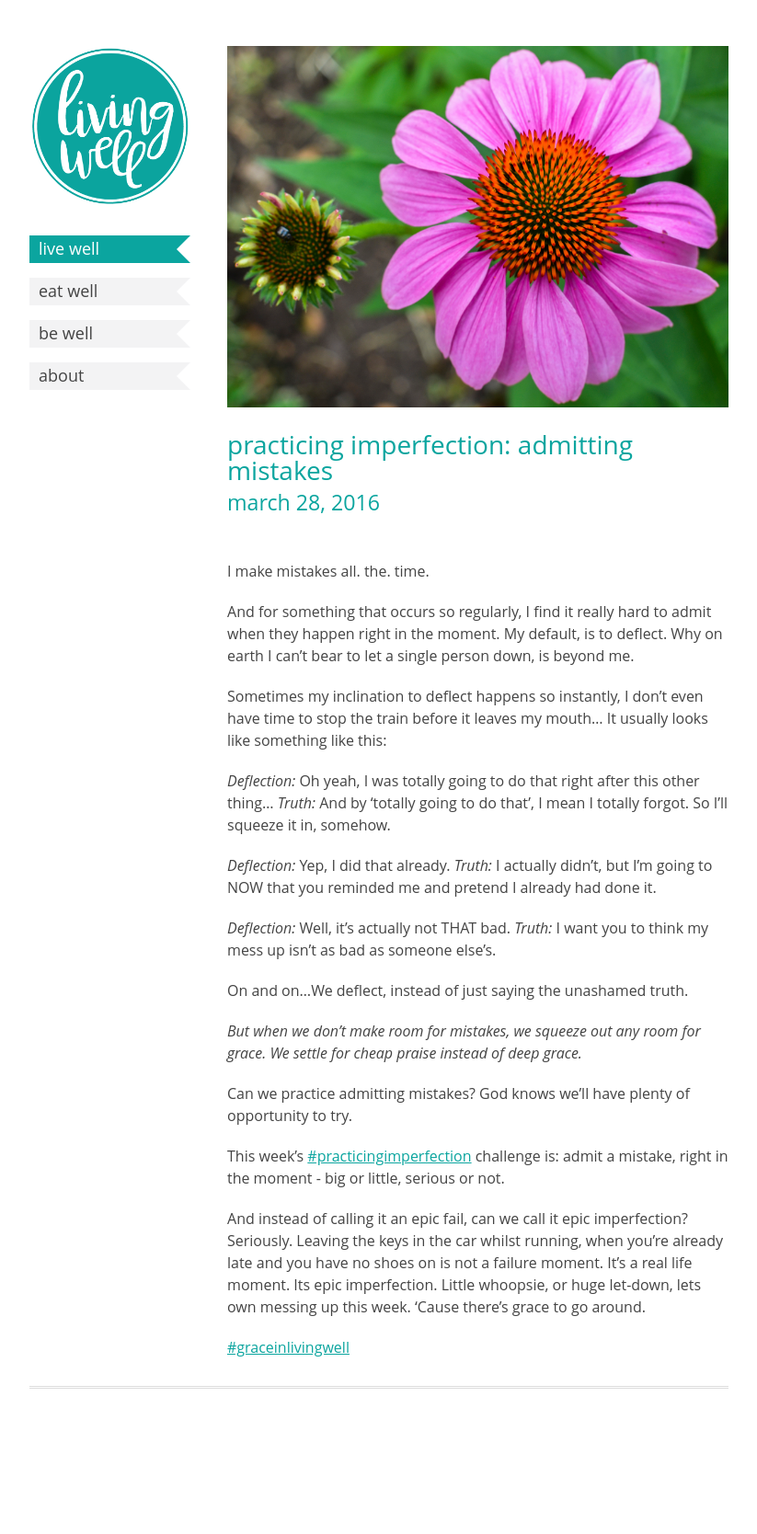
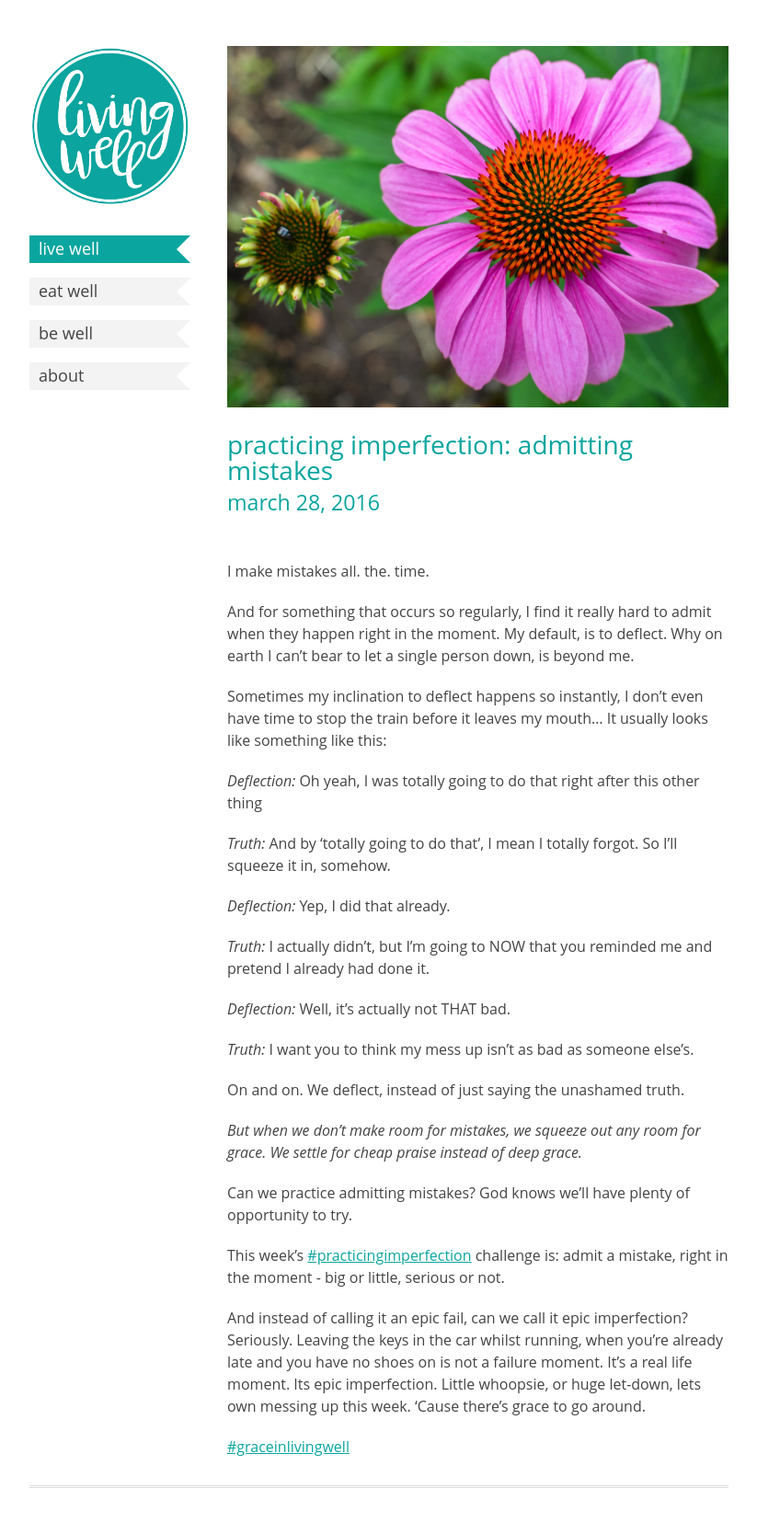
Before and after one commit to dreger/thelivingwell.co, a Jekyll site: the page built from _posts/live/2016-03-28-admitting-mistakes.md, in a window 1280 px wide. Shown: the whole page at 92% size, without its empty margins (228-1051 px from the left). Built offline with Jekyll 4.4.1, drawn with Linux system fonts in a browser that asks for light colours; before the commit the page ends 1560 px from its top, so only the background shows below that.

```diff
--- a/_posts/live/2016-03-28-admitting-mistakes.md
+++ b/_posts/live/2016-03-28-admitting-mistakes.md
@@ -10,16 +10,19 @@ And for something that occurs so regularly, I find it really hard to admit when
 
 Sometimes my inclination to deflect happens so instantly, I don’t even have time to stop the train before it leaves my mouth… It usually looks like something like this:
 
-*Deflection:* Oh yeah, I was totally going to do that right after this other thing…
+*Deflection:* Oh yeah, I was totally going to do that right after this other thing
+
 *Truth:* And by ‘totally going to do that’, I mean I totally forgot. So I’ll squeeze it in, somehow.
 
 *Deflection:* Yep, I did that already.
+
 *Truth:* I actually didn’t, but I’m going to NOW that you reminded me and pretend I already had done it.
 
 *Deflection:* Well, it’s actually not THAT bad.
+
 *Truth:* I want you to think my mess up isn’t as bad as someone else’s.
 
-On and on...We deflect, instead of just saying the unashamed truth.
+On and on. We deflect, instead of just saying the unashamed truth.
 
 *But when we don’t make room for mistakes, we squeeze out any room for grace.*
 _We settle for cheap praise instead of deep grace._
```
